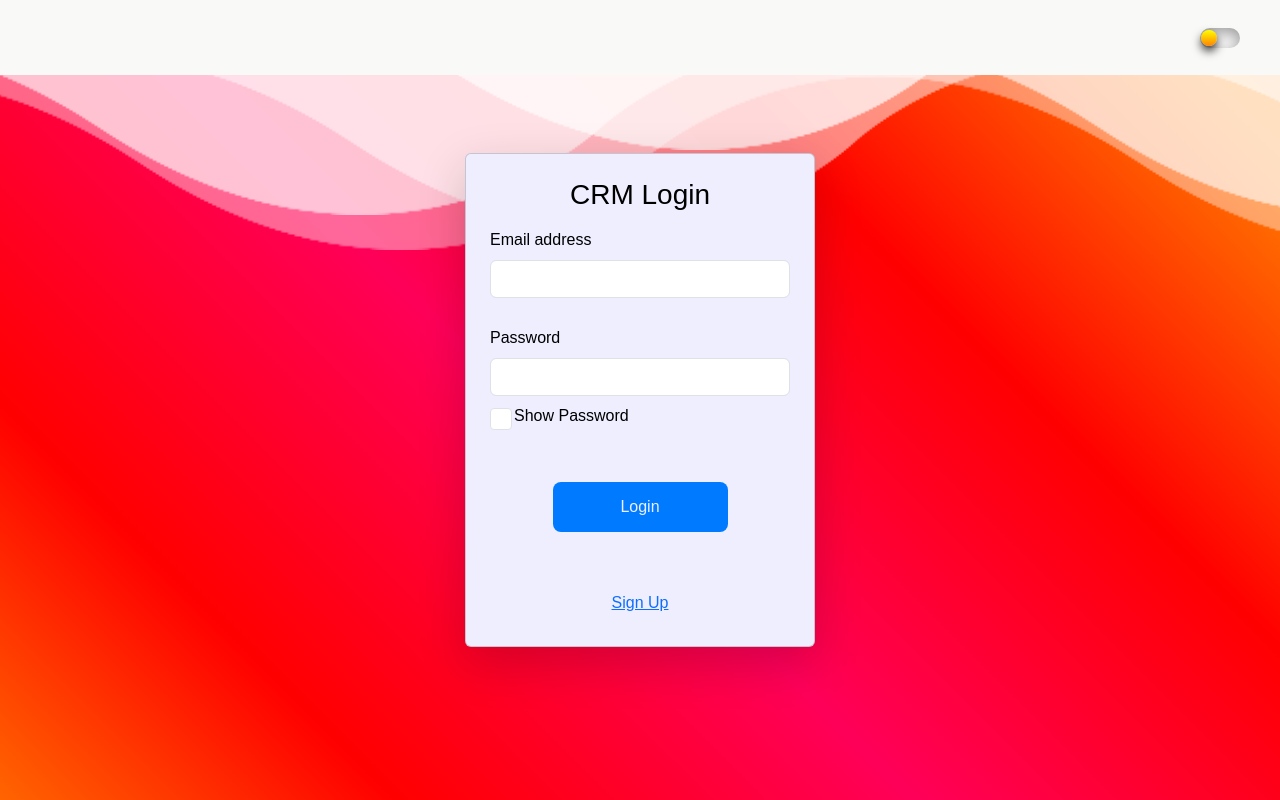
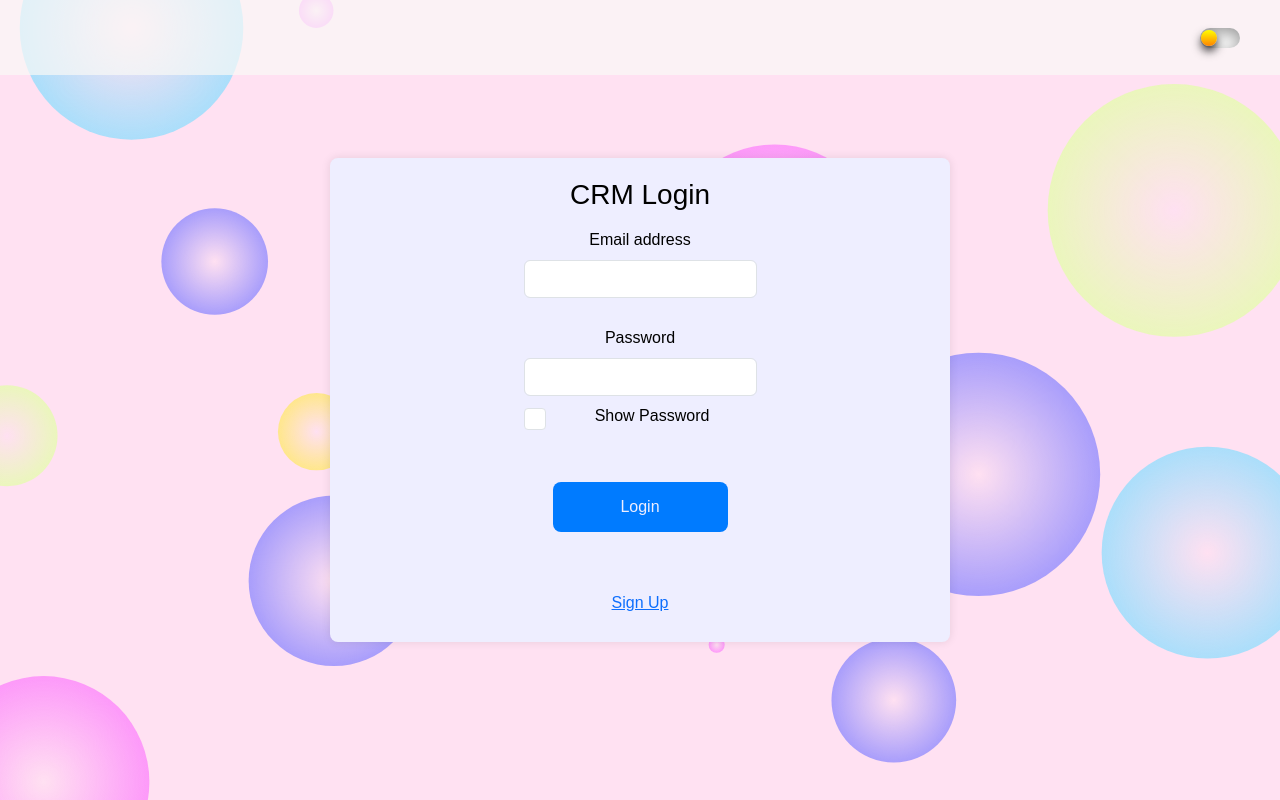
Before and after one commit to Syrup-2005/CRM-CW, a PHP site: page /login.html in a window 1280 px wide. Run offline with PHP 8.4, Linux system fonts and the light colour scheme.

Commit message:
new background with bubbles using js

```diff
--- a/functions.js
+++ b/functions.js
@@ -1,41 +1,64 @@
-// variables for dark mode button
+// Variables for dark mode button
 const toggle = document.getElementById("darkmode-toggle");
 const body = document.body;
+let bg_color = "#ffe1f2";
+let finisher; // store instance globally if needed
 
-// Check if dark mode was previously enabled
-// localStorage is a built-in JavaScript feature that allows you to store data persistently in a user's browser.
-// This means the data remains even after the user refreshes the page or closes the browser.
-if (localStorage.getItem("darkMode") === "enabled") {
-    body.classList.add("dark-mode");
-    toggle.checked = true;
+// Function to initialize or re-initialize FinisherHeader
+function initFinisherHeader() {
+    // Clear the old canvas if it exists
+    const oldCanvas = document.querySelector(".finisher-canvas");
+    if (oldCanvas) oldCanvas.remove();
+
+    new FinisherHeader({
+        count: 20,
+        size: {
+            min: 12,
+            max: 254,
+            pulse: 0.2
+        },
+        speed: {
+            x: { min: 0, max: 0.2 },
+            y: { min: 0, max: 0.4 }
+        },
+        colors: {
+            background: bg_color,
+            particles: [
+                "#ffe960",
+                "#87ddfe",
+                "#8481ff",
+                "#fc7bfc",
+                "#e2ffa5"
+            ]
+        },
+        blending: "overlay",
+        opacity: {
+            center: 0,
+            edge: 0.7
+        },
+        skew: 0,
+        shapes: ["c"]
+    });
 }
 
-// dark mode button toggle script
-toggle.addEventListener("change", function () {
-    body.classList.toggle("dark-mode");
-
-    // Save the user's preference in localStorage
-    if (body.classList.contains("dark-mode")) {
-        localStorage.setItem("darkMode", "enabled");
-    } else {
-        localStorage.setItem("darkMode", "disabled");
+// On DOM load
+document.addEventListener("DOMContentLoaded", function () {
+    if (localStorage.getItem("darkMode") === "enabled") {
+        body.classList.add("dark-mode");
+        bg_color = "#202225";
+        toggle.checked = true;
     }
+    initFinisherHeader();
 });
 
-// Sidebar Toggle Script
-// function toggleSidebar() {
-//     let sidebar = document.getElementById("sidebar");
-//     // let content = document.querySelector(".content");
-//     let toggleBtn = document.querySelector(".toggle-btn");
+// Dark mode toggle event
+toggle.addEventListener("change", function () {
+    const darkEnabled = body.classList.toggle("dark-mode");
 
-//     sidebar.classList.toggle("collapsed");
-//     // content.classList.toggle("collapsed");
-//     toggleBtn.classList.toggle("collapsed");
+    // Update background color
+    bg_color = darkEnabled ? "#202225" : "#ffe1f2";
+    localStorage.setItem("darkMode", darkEnabled ? "enabled" : "disabled");
 
-//     // Adjust toggle button position dynamically
-//     if (sidebar.classList.contains("collapsed")) {
-//         toggleBtn.style.left = "80px";
-//     } else {
-//         toggleBtn.style.left = "260px";
-//     }
-// }
+    // Re-initialize the FinisherHeader with new color
+    initFinisherHeader();
+});
--- a/login.html
+++ b/login.html
@@ -7,18 +7,13 @@
     <link rel="stylesheet" href="https://cdn.jsdelivr.net/npm/bootstrap@5.3.0/dist/css/bootstrap.min.css">
     <link rel="stylesheet" href="styles_background.css">
     <link rel="stylesheet" href="styles.css">
+    <!-- Load the FinisherHeader library before the custom script -->
+    <script src="finisher-header.es5.min.js"></script>
     <script src="functions.js" defer></script>
 </head>
 
-<body class="d-flex justify-content-center align-items-center vh-100 bg-shadow">
-    <!-- wave designs on top of page -->
-    <div class="top-waves">
-        <div class="wave wave1"></div>
-        <div class="wave wave2"></div>
-        <div class="wave wave3"></div>
-        <div class="wave wave4"></div>
-        <div class="corner"></div>
-    </div>
+<body>
+    <div class="header finisher-header" style="width: 100%; height: 100%;">
 
     <!-- Sidebar Navigation -->
     <nav>
@@ -51,7 +46,9 @@
     </nav>
 
 
-    <div class="card p-4 shadow-lg" style="width: 350px;">
+    <!-- <div class="card p-4 shadow-lg" style="width: 350px;"> -->
+    <div class="content">
+    <div class="container">
         <h3 class="text-center mb-3">CRM Login</h3>
 
         <form action="login.php" method="POST">
@@ -83,6 +80,7 @@
             </div>
         </form>
     </div>
+    </div>
 
     <!-- Javascript for Bootstrap -->
     <script src="https://cdn.jsdelivr.net/npm/bootstrap@5.3.0/dist/js/bootstrap.bundle.min.js"></script>
@@ -93,7 +91,6 @@
             passwordField.type = passwordField.type === "password" ? "text" : "password";
         }
     </script>
-
 </body>
 
 </html>
--- a/styles.css
+++ b/styles.css
@@ -1,14 +1,13 @@
 :root
 {
-    --gradient-color1: rgb(255, 0, 89);
-    --gradient-color2: red;
-    --gradient-color3: rgb(255, 132, 0);
+    --base-bg-color: #ffe1f2;
     --wave-filter-color: 0%;
 
     --text-color: black;
     --container-bg-color: #EEEEFF; /* titan white */
-    --sidebar-bg-color: #F9F9F7;
-    --sidebar-hover-color: #EFEEE8; /* rose white */
+    --navbar-bg-color: rgba(249, 249, 247, 0.7);
+    --sidebar-bg-color: #f9f9f7;
+    --sidebar-hover-color: #EEEEFF; /* rose white */
 
     --general-btn-text-color: #EEEEFF;
     --general-btn-bg-color: #007bff;
@@ -18,14 +17,13 @@
 
 .dark-mode
 {
-    --gradient-color1: rgb(13, 30, 115);
-    --gradient-color2: rgb(22, 0, 88);
-    --gradient-color3: rgb(67, 21, 94);
+    --base-bg-color: #202225;
     --wave-filter-color: 95%;
 
     --text-color: #eee;
-    --container-bg-color: #202225;
-    --sidebar-bg-color: #2f3136;
+    --container-bg-color: #40444b;
+    --navbar-bg-color: rgba(47, 49, 54, 0.5);
+    --sidebar-bg-color: #292b2f;
     --sidebar-hover-color: #202225;
 
     --general-btn-text-color: #eee;
@@ -46,39 +44,39 @@
     align-items: center;
 
     transition: margin-left 0.3s ease-in-out;
-    border: 2px solid black;
+    /* border: 2px solid black; */
 }
 
 /* Container for forms */
 .container {
     width: clamp(470px, 50%, 670px);
     padding: 20px;
+    border-radius: 8px;
 
     display: flex;
     flex-direction: column;
     justify-content: center;
     align-items: center;
+    text-align: center;
 
     background: var(--container-bg-color);
     box-shadow: 0 0 10px rgba(0, 0, 0, 0.1);
-    border-radius: 8px;
-    text-align: center;
 }
 
 /* Container for tables */
 .table-container {
     width: clamp(670px, 1070px, 1270px);
     padding: 20px;
+    border-radius: 8px;
 
     display: flex;
     flex-direction: column;
     justify-content: center;
     align-items: center;
+    text-align: center;
 
     background: var(--container-bg-color);
     box-shadow: 0 0 10px rgba(0, 0, 0, 0.1);
-    border-radius: 8px;
-    text-align: center;
 }
 
 /* specifically for login page */
@@ -86,8 +84,10 @@
 {
     position: fixed;
     z-index: 100;
+
+    color: var(--text-color);
     background-color: var(--container-bg-color);
-    color: var(--text-color);
+
     transition: all 0.3s ease-in-out;
 }
 
@@ -213,12 +213,15 @@ nav {
     height: 75px;
     padding-right: 20px;
     padding-left: 0;
+
     position: fixed;
     top: 0;
-    background-color: var(--sidebar-bg-color);
+
     display: flex;
     justify-content: flex-start;
     align-items: center;
+
+    background-color: var(--navbar-bg-color);
 }
 
 .links-container {
@@ -279,8 +282,9 @@ nav svg {
         width: 400px;
 
         background-color: var(--sidebar-bg-color);
+        opacity: 1.0;
         box-shadow: -5px 0 5px rgba(0, 0, 0, 0.25);
-        transition: 0.75s ease-out;
+        transition: 0.75s ease-out, background 0.3s, color 0.3s;
     }
 
     nav a {
--- a/styles_background.css
+++ b/styles_background.css
@@ -1,14 +1,13 @@
 :root
 {
-    --gradient-color1: rgb(255, 0, 89);
-    --gradient-color2: red;
-    --gradient-color3: rgb(255, 132, 0);
+    --base-bg-color: #ffe1f2;
     --wave-filter-color: 0%;
 
     --text-color: black;
     --container-bg-color: #EEEEFF; /* titan white */
-    --sidebar-bg-color: #F9F9F7;
-    --sidebar-hover-color: #EFEEE8; /* rose white */
+    --navbar-bg-color: rgba(249, 249, 247, 0.7);
+    --sidebar-bg-color: #f9f9f7;
+    --sidebar-hover-color: #EEEEFF; /* rose white */
 
     --general-btn-text-color: #EEEEFF;
     --general-btn-bg-color: #007bff;
@@ -18,14 +17,13 @@
 
 .dark-mode
 {
-    --gradient-color1: rgb(13, 30, 115);
-    --gradient-color2: rgb(22, 0, 88);
-    --gradient-color3: rgb(67, 21, 94);
+    --base-bg-color: #202225;
     --wave-filter-color: 95%;
 
     --text-color: #eee;
-    --container-bg-color: #202225;
-    --sidebar-bg-color: #2f3136;
+    --container-bg-color: #40444b;
+    --navbar-bg-color: rgba(47, 49, 54, 0.5);
+    --sidebar-bg-color: #292b2f;
     --sidebar-hover-color: #202225;
 
     --general-btn-text-color: #eee;
@@ -36,7 +34,7 @@
 
 body {
     font-family: 'Times New Roman', Times, serif;
-    background-color: #858080;
+    background-color: var(--base-bg-color);
     margin: 0;
     padding: 0;
     display: flex;
@@ -50,12 +48,20 @@ body
     font-family: Arial, sans-serif;
     color: var(--text-color); /* Adjust text color for visibility */
 
-    background: linear-gradient(45deg, var(--gradient-color1), var(--gradient-color2), var(--gradient-color3), var(--gradient-color2), var(--gradient-color1), var(--gradient-color2), var(--gradient-color3), var(--gradient-color2), var(--gradient-color1));
+    /* background: linear-gradient(45deg, var(--gradient-color1), var(--gradient-color2), var(--gradient-color3), var(--gradient-color2), var(--gradient-color1), var(--gradient-color2), var(--gradient-color3), var(--gradient-color2), var(--gradient-color1)); */
     background-size: 200% 200%;
     background-repeat: no-repeat;
 
     animation: gradientAnimation 15s linear infinite;
     transition: color 0.3s ease;
+}
+
+.header {
+    width: 100%;
+    height: 100px;
+    display: flex;
+    justify-content: center;
+    align-items: center;
 }
 
 /* input type="checkbox" */
```
Also changed, not shown: addcustomer.html (+4 -9 lines), addmeeting.html (+4 -10 lines), calls.html (+4 -9 lines), customer.html (+4 -9 lines), dashboard.html (+7 -3 lines), deletecall.html (+4 -9 lines), deletecustomer.html (+4 -9 lines), deletemeeting.html (+4 -9 lines), logout.html (+3 -8 lines), meetings.html (+4 -9 lines), profile.html (+4 -9 lines), reports.html (+5 -9 lines), schedule_call.html (+4 -9 lines), signup.html (+3 -8 lines), 2 more files.
